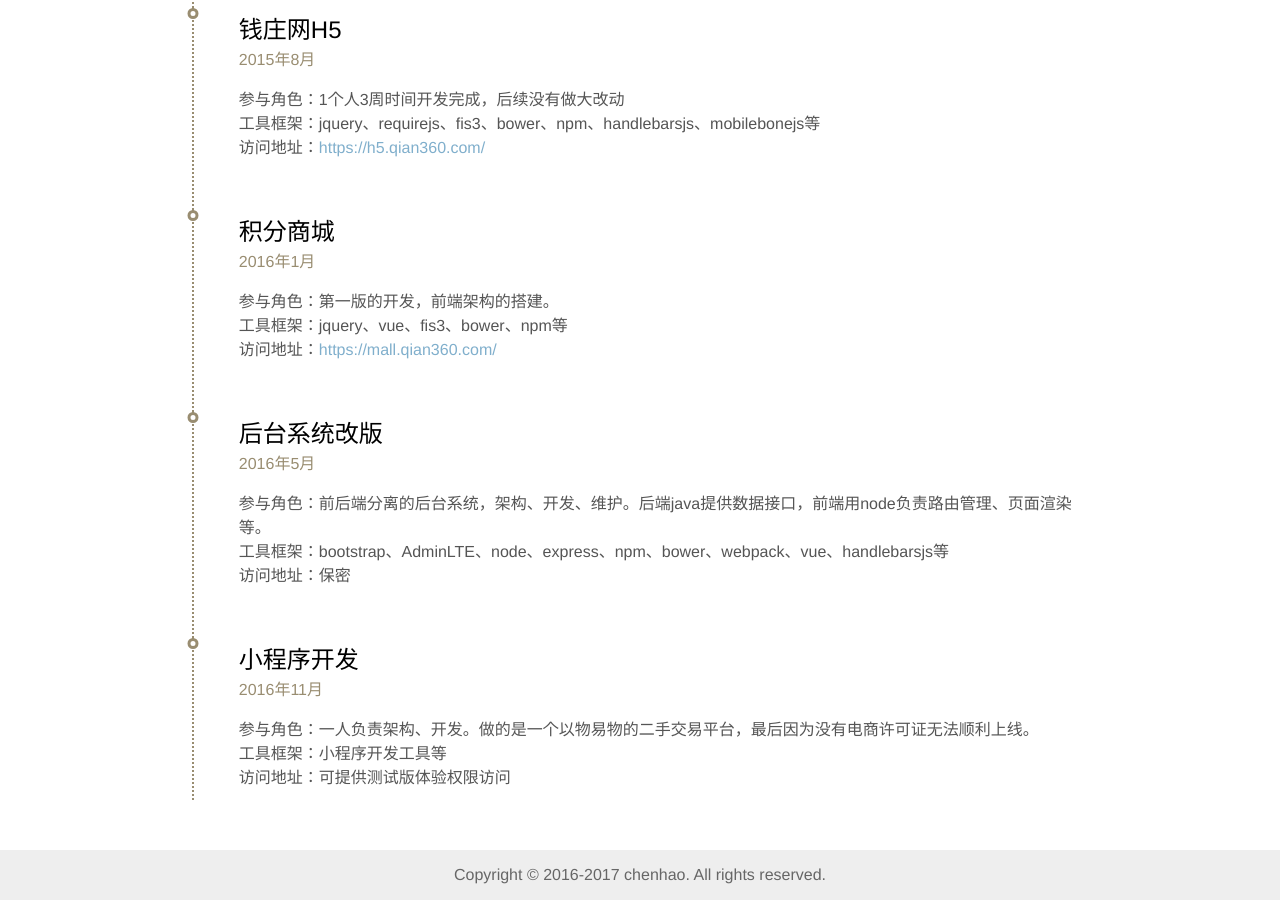
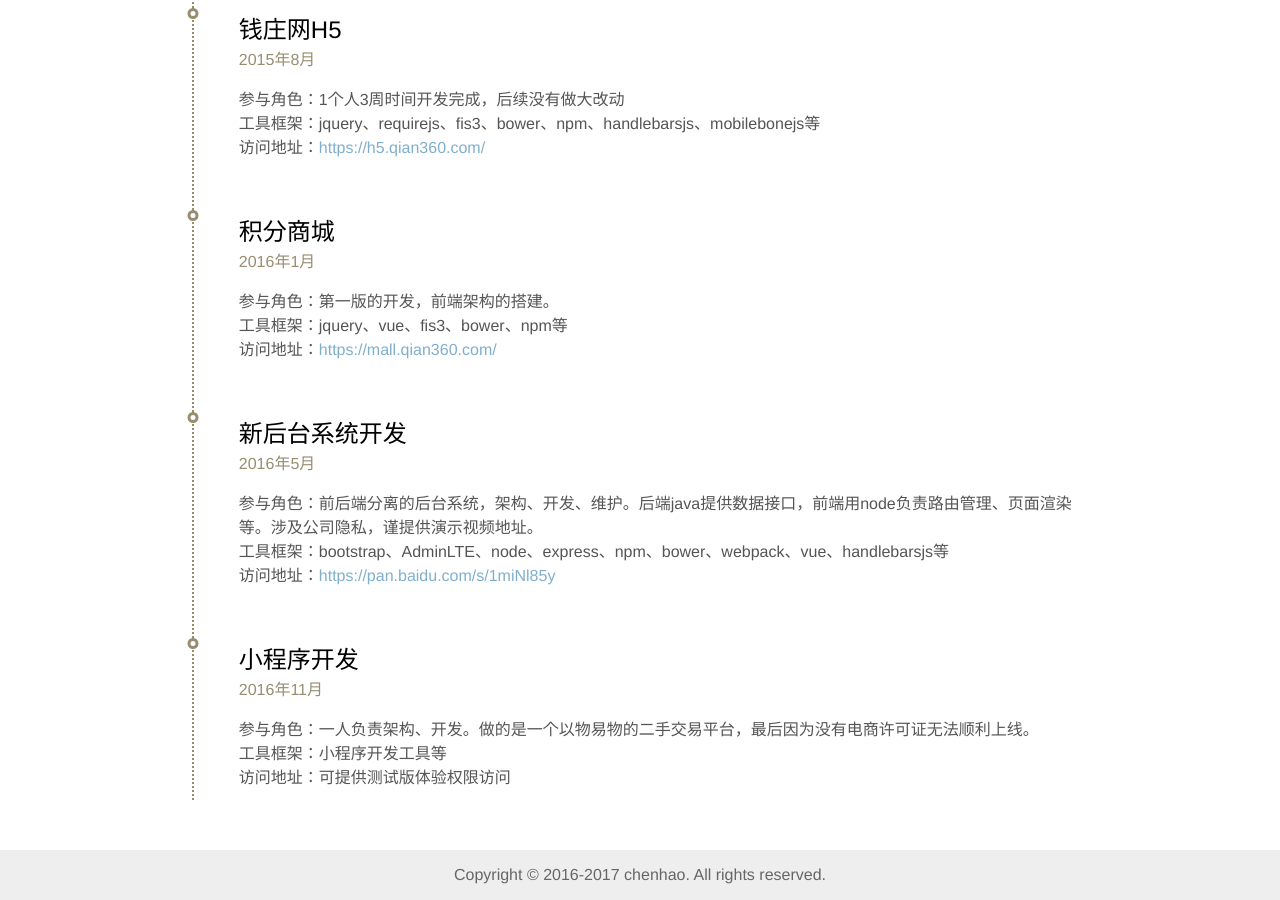
Before and after one commit to xjchenhao/uedtest.github.io, a Jekyll site: the page index.html, which Jekyll copies as it is, in a window 1280 px wide and 900 px high, scrolled down 2705 px. Built offline with Jekyll 4.4.1, drawn with Linux system fonts in a browser that asks for light colours.

Commit message:
新后台系统 介绍

```diff
--- a/index.html
+++ b/index.html
@@ -136,12 +136,12 @@
                 </li>
                 <li>
                     <dl>
-                        <dt class="title">后台系统改版</dt>
+                        <dt class="title">新后台系统开发</dt>
                         <dd class="time">2016年5月</dd>
                         <dd class="describe">
-                            <p>参与角色：前后端分离的后台系统，架构、开发、维护。后端java提供数据接口，前端用node负责路由管理、页面渲染等。</p>
+                            <p>参与角色：前后端分离的后台系统，架构、开发、维护。后端java提供数据接口，前端用node负责路由管理、页面渲染等。涉及公司隐私，谨提供演示视频地址。</p>
                             <p>工具框架：bootstrap、AdminLTE、node、express、npm、bower、webpack、vue、handlebarsjs等</p>
-                            <p>访问地址：保密</p>
+                            <p>访问地址：<a href="https://pan.baidu.com/s/1miNl85y" target="_blank">https://pan.baidu.com/s/1miNl85y</a></p>
                         </dd>
                     </dl>
                 </li>
```
